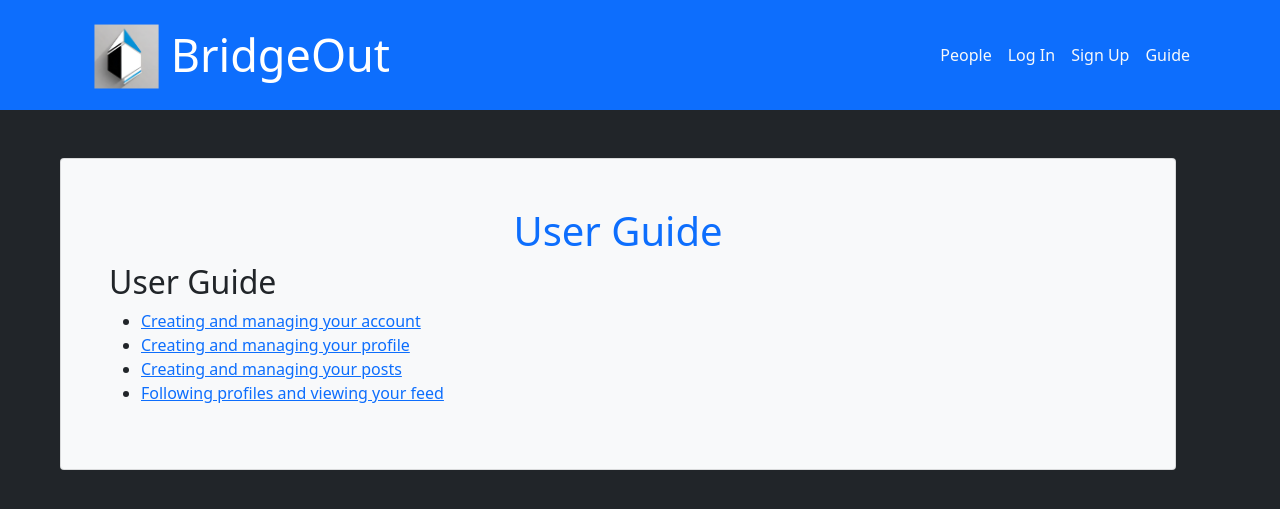
After one commit to josh-flatt/cs350, a Django app: page /helloapp/userguide/ in a window 1280 px wide. The commit adds this page. Shown: the top 509 px of the page. Run offline with Django 4.2, Linux system fonts and the light colour scheme; parts of the project's set-up code (start-up, migrations or seed data) failed here and were passed over.

Commit message:
guide structure update, ExperienceAddView fix

```diff
--- /dev/null
+++ b/Application/helloapp/templates/guide/guide_menu.html
@@ -0,0 +1,20 @@
+{% extends 'theme.html' %}
+
+
+{% block title %}
+User Guide
+{% endblock title %}
+
+{% block content %}
+
+<div id="userGuide">
+    <h2>User Guide</h2>
+    <ul>
+        <li><a href="account-guide">Creating and managing your account</a></li>
+        <li><a href="profile-guide">Creating and managing your profile</a></li>
+        <li><a href="posts-guide">Creating and managing your posts</a></li>
+        <li><a href="feed-guide">Following profiles and viewing your feed</a></li>
+    </ul>
+</div>
+
+{% endblock content %}
--- a/Application/helloapp/templates/navbar.html
+++ b/Application/helloapp/templates/navbar.html
@@ -37,6 +37,9 @@
                     <a class="nav-link  text-light " href="{% url 'user_add' %}">Sign Up</a>
                 </li>
             {% endif %}
+                <li class="nav-item">
+                    <a class="nav-link text-light" href="{% url 'guide_menu' %}">Guide</a>
+                </li>
 
         </ul>
 
--- a/Application/helloapp/urls.py
+++ b/Application/helloapp/urls.py
@@ -55,4 +55,10 @@ urlpatterns = [
     path('follow/<int:pk>/delete',        vc.FollowDeleteView.as_view(),  name='follow_add'),
 
     path('feed/',        vc.FeedView.as_view(),  name='feed'),
+
+    path('userguide/', vc.GuideMenuView.as_view(), name='guide_menu'),
+    path('userguide/account-guide/', vc.AccountGuideView.as_view(), name='account_guide'),
+    path('userguide/profile-guide/', vc.ProfileGuideView.as_view(), name='profile_guide'),
+    path('userguide/posts-guide/', vc.PostsGuideView.as_view(), name='posts_guide'),
+    path('userguide/feed-guide/', vc.FeedGuideView.as_view(), name='feed_guide'),
 ]
--- a/Application/helloapp/views_classes.py
+++ b/Application/helloapp/views_classes.py
@@ -2,7 +2,7 @@ from django.contrib.auth.forms import UserCreationForm
 from django.contrib.auth.mixins import LoginRequiredMixin
 from django.shortcuts import get_object_or_404
 from django.urls import reverse_lazy
-from django.views.generic import CreateView, DeleteView, DetailView, ListView, UpdateView, RedirectView
+from django.views.generic import CreateView, DeleteView, DetailView, ListView, UpdateView, RedirectView, TemplateView
 
 from .forms import ProfilePictureForm
 from .models import AppUser, Profile, User, Experience, Education, Skill, Post, Follow
@@ -118,6 +118,7 @@ class ProfilePictureUpdateView(vf.IsUserRecordMixin, UpdateView):
 class ExperienceAddView(LoginRequiredMixin, CreateView):
     template_name = "experience/add.html"
     model = Experience
+    fields = '__all__'
     success_url = reverse_lazy('profile_home')
 
     def form_valid(self, form):
@@ -208,3 +209,20 @@ class PostUpdateView(vf.IsUserPostMixin, UpdateView):
     model = Post
     fields = '__all__'
     success_url = reverse_lazy('profile_home')
+
+# User Guide Views
+
+class GuideMenuView(TemplateView):
+    template_name = 'guide/guide_menu.html'
+
+class AccountGuideView(TemplateView):
+    template_name = 'guide/account_guide.html'
+
+class ProfileGuideView(TemplateView):
+    template_name = 'guide/profile_guide.html'
+
+class PostsGuideView(TemplateView):
+    template_name = 'guide/posts_guide.html'
+
+class FeedGuideView(TemplateView):
+    template_name = 'guide/feed_guide.html'
```
Also changed, not shown: Application/helloapp/templates/guide/account_guide.html (added, +15 -0 lines), Application/helloapp/templates/guide/feed_guide.html (added, +13 -0 lines), Application/helloapp/templates/guide/posts_guide.html (added, +13 -0 lines), Application/helloapp/templates/guide/profile_guide.html (added, +13 -0 lines).
